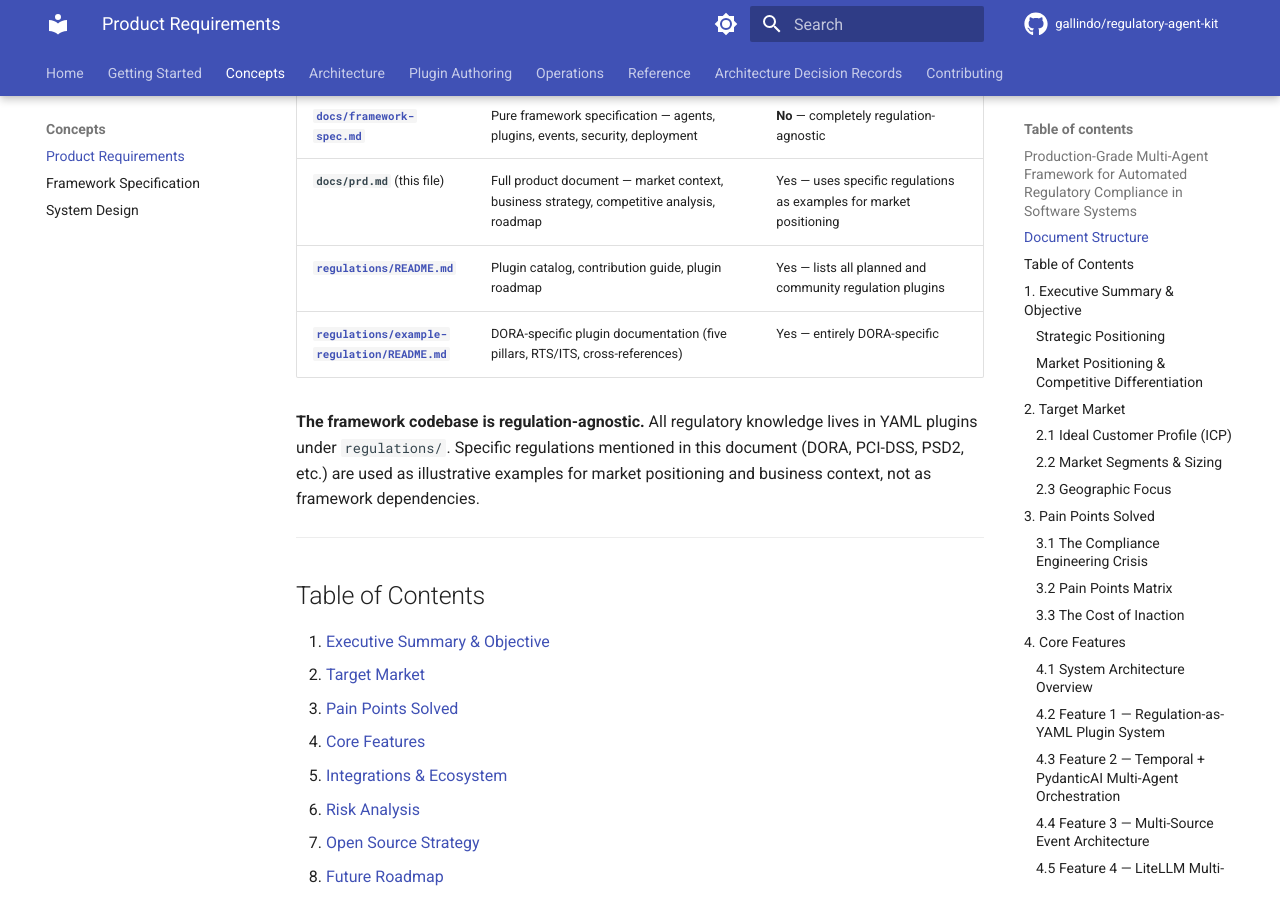
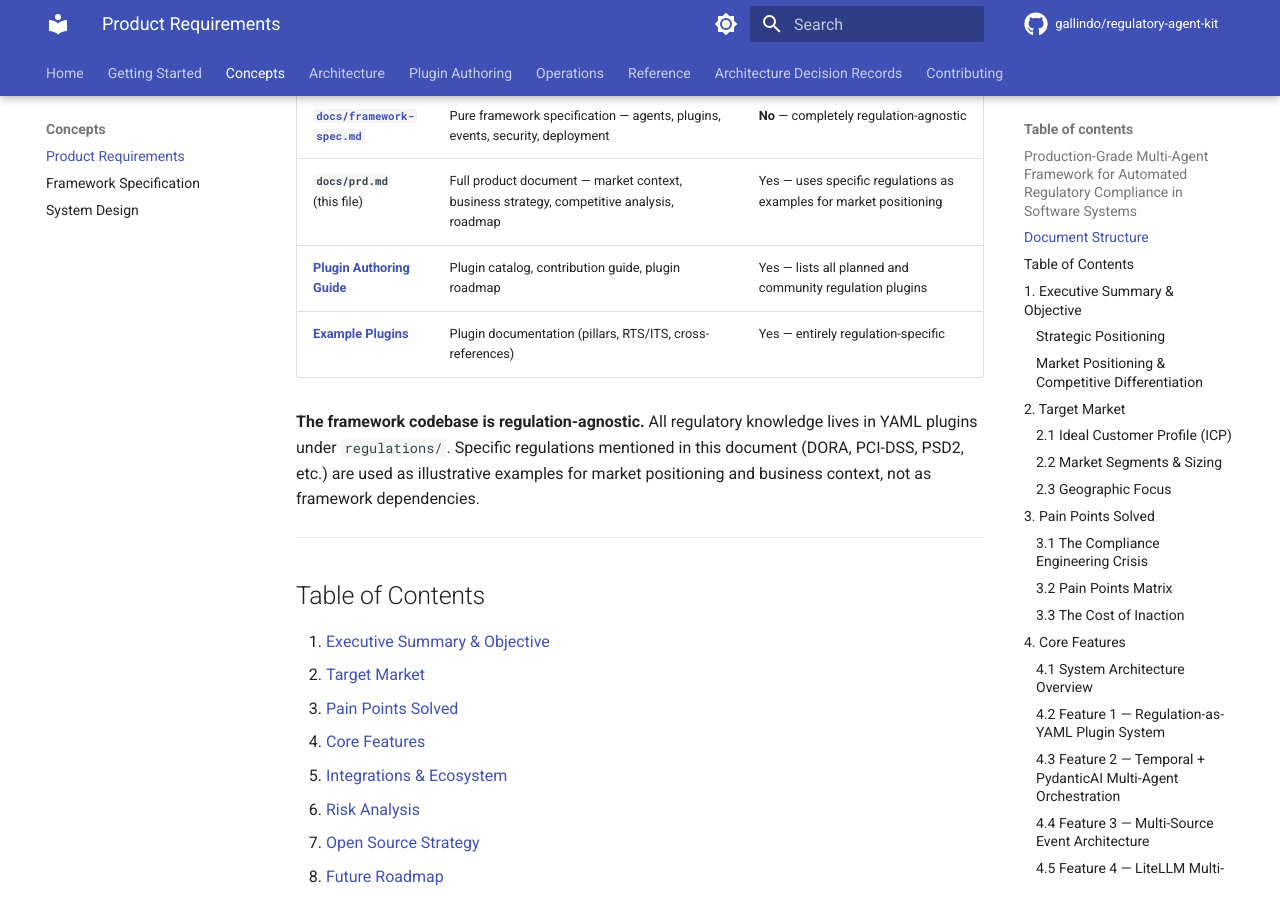
Before and after one commit to gallindo/regulatory-agent-kit, an MkDocs documentation site: the page built from docs/prd.md, in a window 1280 px wide and 900 px high, scrolled down 525 px. Built offline with MkDocs 1.6.1 and Material for MkDocs 9.7.7, drawn with Linux system fonts in a browser that asks for light colours; comment, search, counter and statistics services are not loaded; some of the changed text lies outside the part shown.

Commit message:
fix: resolve all 16 MkDocs strict-mode warnings
- Fix TOC anchor refs with double-hyphen (& and em-dash) in prd.md,
  infrastructure.md, framework-spec.md, and software-architecture.md
- Replace out-of-tree ../regulations/README.md links with
  plugin-authoring-guide.md across framework-spec, prd, software-architecture
- Add plugin-authoring-guide.md and go-live-gaps.md to mkdocs.yml nav
- Convert CONTRIBUTING/SECURITY/CHANGELOG nav entries to absolute GitHub URLs
  to avoid MkDocs out-of-docs-dir warnings
- Convert placeholder ADR-NNN hyperlinks in adr/template.md to plain text

Co-Authored-By: Claude Sonnet 4.6 <noreply@anthropic.com>

```diff
--- a/docs/prd.md
+++ b/docs/prd.md
@@ -18,8 +18,8 @@ This repository's documentation is split into three layers to maintain regulatio
 |---|---|---|
 | **[`docs/framework-spec.md`](framework-spec.md)** | Pure framework specification — agents, plugins, events, security, deployment | **No** — completely regulation-agnostic |
 | **`docs/prd.md`** (this file) | Full product document — market context, business strategy, competitive analysis, roadmap | Yes — uses specific regulations as examples for market positioning |
-| **[`regulations/README.md`](../regulations/README.md)** | Plugin catalog, contribution guide, plugin roadmap | Yes — lists all planned and community regulation plugins |
-| **[`regulations/example-regulation/README.md`](../regulations/example-regulation/README.md)** | DORA-specific plugin documentation (five pillars, RTS/ITS, cross-references) | Yes — entirely DORA-specific |
+| **[Plugin Authoring Guide](plugin-authoring-guide.md)** | Plugin catalog, contribution guide, plugin roadmap | Yes — lists all planned and community regulation plugins |
+| **[Example Plugins](plugin-authoring-guide.md)** | Plugin documentation (pillars, RTS/ITS, cross-references) | Yes — entirely regulation-specific |
 
 **The framework codebase is regulation-agnostic.** All regulatory knowledge lives in YAML plugins under `regulations/`. Specific regulations mentioned in this document (DORA, PCI-DSS, PSD2, etc.) are used as illustrative examples for market positioning and business context, not as framework dependencies.
 
@@ -27,15 +27,15 @@ This repository's documentation is split into three layers to maintain regulatio
 
 ## Table of Contents
 
-1. [Executive Summary & Objective](#1-executive-summary--objective)
+1. [Executive Summary & Objective](#1-executive-summary-objective)
 2. [Target Market](#2-target-market)
 3. [Pain Points Solved](#3-pain-points-solved)
 4. [Core Features](#4-core-features)
-5. [Integrations & Ecosystem](#5-integrations--ecosystem)
+5. [Integrations & Ecosystem](#5-integrations-ecosystem)
 6. [Risk Analysis](#6-risk-analysis)
 7. [Open Source Strategy](#7-open-source-strategy)
 8. [Future Roadmap](#8-future-roadmap)
-9. [References & Citations](#9-references--citations)
+9. [References & Citations](#9-references-citations)
 
 ---
 
@@ -369,7 +369,7 @@ kafka_event:
 
 **DORA Coverage — Five Pillars:**
 
-> For detailed DORA plugin documentation including all five pillars, RTS/ITS references, enforcement architecture, and cross-regulation dependencies, see [`regulations/example-regulation/README.md`](../regulations/example-regulation/README.md).
+> For detailed DORA plugin documentation including all five pillars, RTS/ITS references, enforcement architecture, and cross-regulation dependencies, see [Plugin Authoring Guide](plugin-authoring-guide.md).
 
 | Pillar | Automation Potential |
 |---|---|
@@ -578,7 +578,7 @@ A single code change may trigger multiple regulations simultaneously. The kit's
 | `supersedes` | Replaces the referenced regulation entirely | New version replaces old version |
 | `references` | Cites the other without a precedence relationship | EU AI Act references GDPR for data governance |
 
-> For the complete DORA cross-regulation dependency map, see [`regulations/example-regulation/README.md`](../regulations/example-regulation/README.md).
+> For the complete DORA cross-regulation dependency map, see [Plugin Authoring Guide](plugin-authoring-guide.md).
 
 **Practical implications (regulation-agnostic behavior):**
 - The Analyzer Agent evaluates **all loaded regulation plugins** for each code change, not just one
@@ -1042,13 +1042,13 @@ rak rollback --run-id <id>
 
 ## Appendix B — Regulation Plugin Schema Reference
 
-For the complete plugin YAML schema with all required and optional fields, see [`framework-spec.md` Section 12 — Plugin Schema Reference](framework-spec.md#12-plugin-schema-reference). A worked example using DORA is provided in [Section 4.2](#42-feature-1--regulation-as-yaml-plugin-system) of this document.
+For the complete plugin YAML schema with all required and optional fields, see [`framework-spec.md` Section 12 — Plugin Schema Reference](framework-spec.md#12-plugin-schema-reference). A worked example using DORA is provided in [Section 4.2](#42-feature-1-regulation-as-yaml-plugin-system) of this document.
 
 ---
 
 ## Appendix C — Regulatory Timeline (2024–2027, Illustrative)
 
-> **Note:** This timeline is provided for market context only. It highlights regulations relevant to early adopters and is not exhaustive. The framework supports any regulation from any jurisdiction via its plugin system. For regulation-specific details, see [`regulations/`](../regulations/README.md).
+> **Note:** This timeline is provided for market context only. It highlights regulations relevant to early adopters and is not exhaustive. The framework supports any regulation from any jurisdiction via its plugin system. For regulation-specific details, see [Plugin Authoring Guide](plugin-authoring-guide.md).
 
 | Date | Event | Impact |
 |---|---|---|
--- a/mkdocs.yml
+++ b/mkdocs.yml
@@ -69,11 +69,13 @@ nav:
       - Data Model: data-model.md
       - Infrastructure: infrastructure.md
   - Plugin Authoring:
+      - Authoring Guide: plugin-authoring-guide.md
       - Plugin Template Guide: plugin-template-guide.md
   - Operations:
       - Runbook: operations/runbook.md
   - Reference:
       - Glossary: glossary.md
+      - Go-Live Gaps: go-live-gaps.md
   - Architecture Decision Records:
       - ADR-001 Agent Orchestration: adr/001-agent-orchestration-framework.md
       - ADR-002 Temporal vs LangGraph: adr/002-langgraph-vs-temporal-pydanticai.md
@@ -83,6 +85,6 @@ nav:
       - ADR-006 Elasticsearch: adr/006-elasticsearch-selection.md
       - ADR Template: adr/template.md
   - Contributing:
-      - How to Contribute: ../CONTRIBUTING.md
-      - Security Policy: ../SECURITY.md
-      - Changelog: ../CHANGELOG.md
+      - How to Contribute: https://github.com/gallindo/regulatory-agent-kit/blob/main/CONTRIBUTING.md
+      - Security Policy: https://github.com/gallindo/regulatory-agent-kit/blob/main/SECURITY.md
+      - Changelog: https://github.com/gallindo/regulatory-agent-kit/blob/main/CHANGELOG.md
```
Also changed, not shown: docs/adr/template.md (+3 -3 lines), docs/framework-spec.md (+3 -3 lines), docs/infrastructure.md (+3 -3 lines), docs/software-architecture.md (+4 -4 lines).
